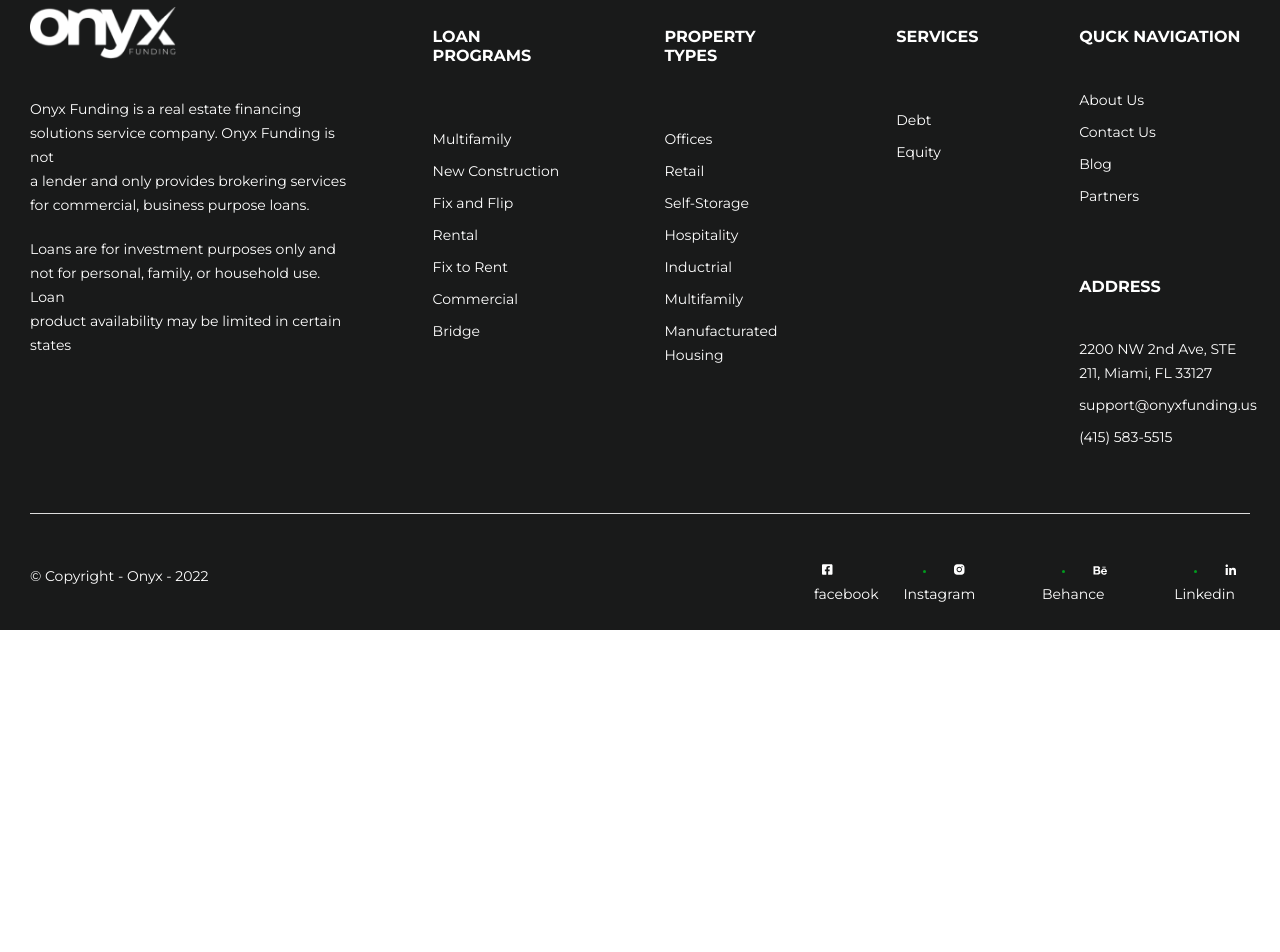
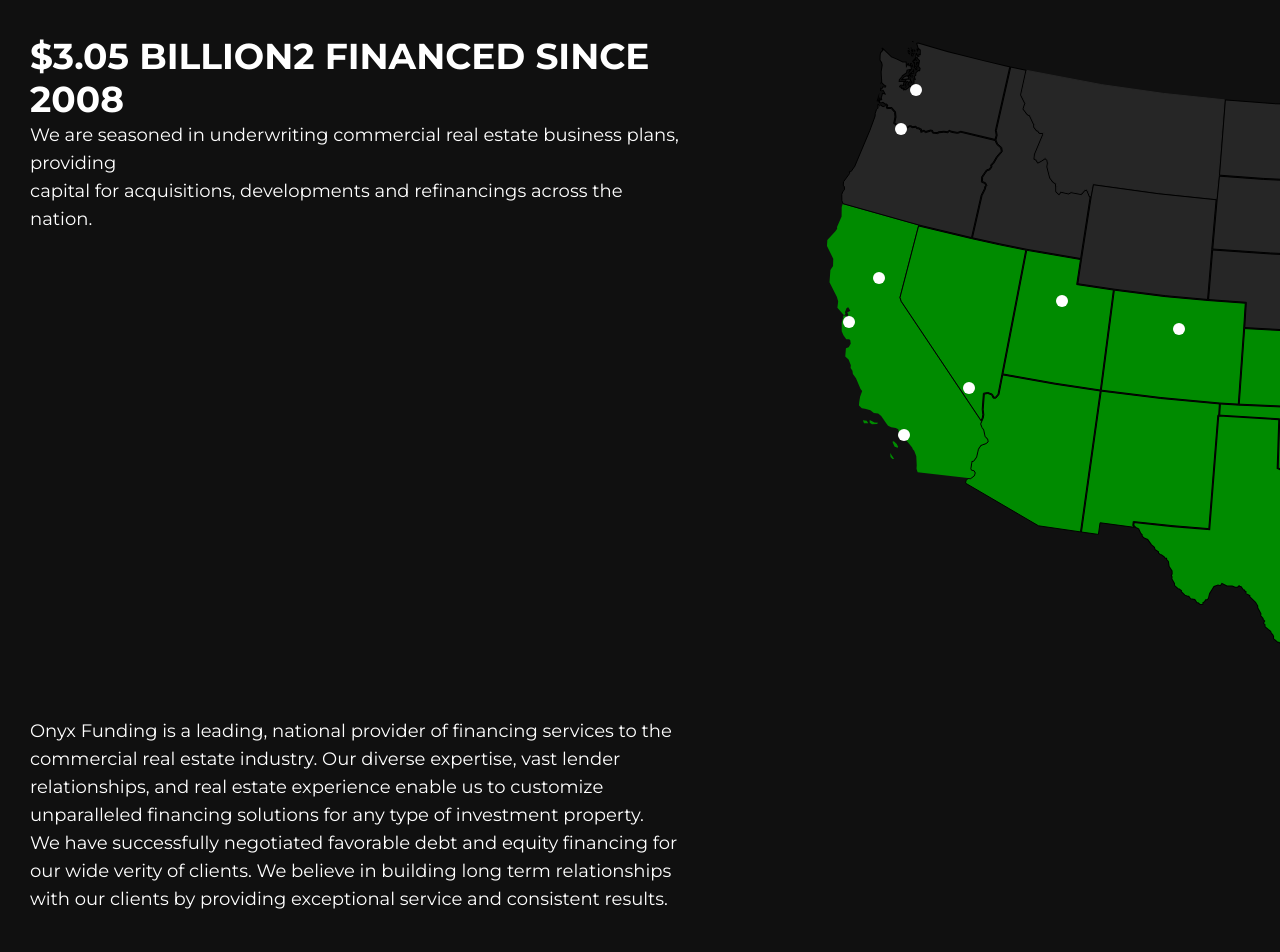
Before and after one commit to TatyanaStrelchenko/onyx, a React (Create React App) app: page /about in a window 1280 px wide. Shown: the part 100-1052 px from the top of the page. Before the commit the page ends 800 px from the top, so only its background shows below. Built offline with nearby package versions, Linux system fonts and the light colour scheme.

Commit message:
add styles

```diff
--- a/src/App.scss
+++ b/src/App.scss
@@ -8,4 +8,5 @@
   overflow: hidden;
   padding: 0 30px;
   align-items: center;
+  width: 100%;
 }
--- a/src/pages/About/About.js
+++ b/src/pages/About/About.js
@@ -1,12 +1,44 @@
 import { Footer } from '../../components/Footer';
 import { Header } from '../../components/Header';
 import { Hero } from '../../components/Hero';
+import './About.scss';
+import Image1 from '../../assets/image/blank-map-us.svg';
 
 const About = () => {
   return (
     <div className="about-page">
       <Header />
       <Hero />
+      <section className="map-section">
+        <div className="container">
+          <div className="rates-holder">
+            <div className="rates-block">
+              <h2>$3.05 BILLION2 FINANCED SINCE 2008</h2>
+              <p>
+                We are seasoned in underwriting commercial real estate business plans, providing
+                <br />
+                capital for acquisitions, developments and refinancings across the nation.
+              </p>
+            </div>
+            <div className="rates-block">
+              <img src={Image1} alt="img" />
+            </div>
+            <div className="rates-block">
+              <p>
+                Onyx Funding is a leading, national provider of financing services to the commercial
+                real estate industry. Our diverse expertise, vast lender relationships, and real
+                estate experience enable us to customize unparalleled financing solutions for any
+                type of investment property.
+              </p>
+              <p>
+                We have successfully negotiated favorable debt and equity financing for our wide
+                verity of clients. We believe in building long term relationships with our clients
+                by providing exceptional service and consistent results.
+              </p>
+            </div>
+          </div>
+        </div>
+      </section>
       <Footer />
     </div>
   );
--- /dev/null
+++ b/src/pages/About/About.scss
@@ -0,0 +1,8 @@
+@import '../../styles/index.scss';
+
+
+
+.map-section {
+    padding: 135px 0 152px;
+    background-color: var(--black);
+}
```
Also changed, not shown: src/assets/image/blank-map-us.jpg (added), src/assets/image/blank-map-us.svg (renamed from src/assets/image/Blank-US-Map.svg).
